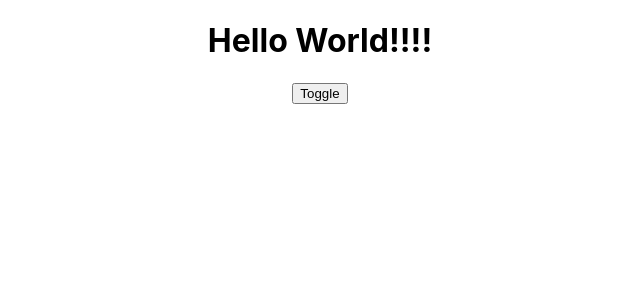
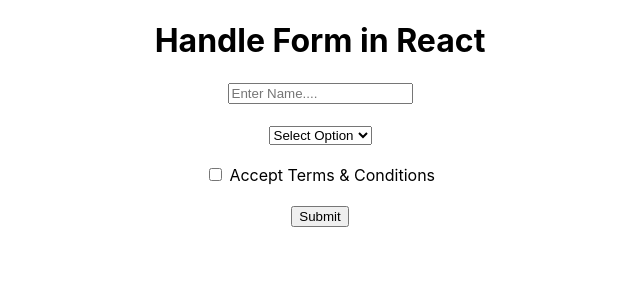
Before and after one commit to Anishkumardiwan/ReactJs-Practice, a React (Create React App) app: page / in a window 1280 px wide. Shown: the top 300 px of the page, without its empty margins (320-960 px from the left). Built offline with nearby package versions, Linux system fonts and the light colour scheme.

Commit message:
Form in ReactJs

```diff
--- a/src/App.js
+++ b/src/App.js
@@ -4,16 +4,28 @@
 
 function App() {
 
-  const [status, setStatus] = useState(true);
+  const [name, setName] = useState(null);
+  const [tnc, setTnc] = useState(false);
+  const [interest, setInterest] = useState(null);
+
+  const getFormData = (event) => {
+    console.log(name , interest , tnc);
+    event.preventDefault(); //Hold Submit and Refresh
+  }
 
   return (
     <div className="App">
-      {
-        status?<h1>Hello World!!!!</h1>:null
-      }
-      {/* <button onClick={()=>setStatus(false)}>Hide</button>
-      <button onClick={()=>setStatus(true)}>Show</button> */}
-      <button onClick={()=>setStatus(!status)}>Toggle</button>
+      <h1>Handle Form in React</h1>
+      <form action="" onSubmit={getFormData}>
+        <input type="text" placeholder='Enter Name....' onChange={(e)=>setName(e.target.value)} /> <br /> <br />
+        <select onChange={(e)=>setInterest(e.target.value)}>
+          <option value="">Select Option</option>
+          <option value="">Marvel</option>
+          <option value="">DC</option>
+        </select> <br /> <br />
+        <input type="checkbox" onChange={(e)=>setTnc(e.target.checked)} /> <span>Accept Terms & Conditions</span> <br /> <br />
+        <button type='submit'> Submit </button>
+      </form>
     </div>
   );
 }
```
